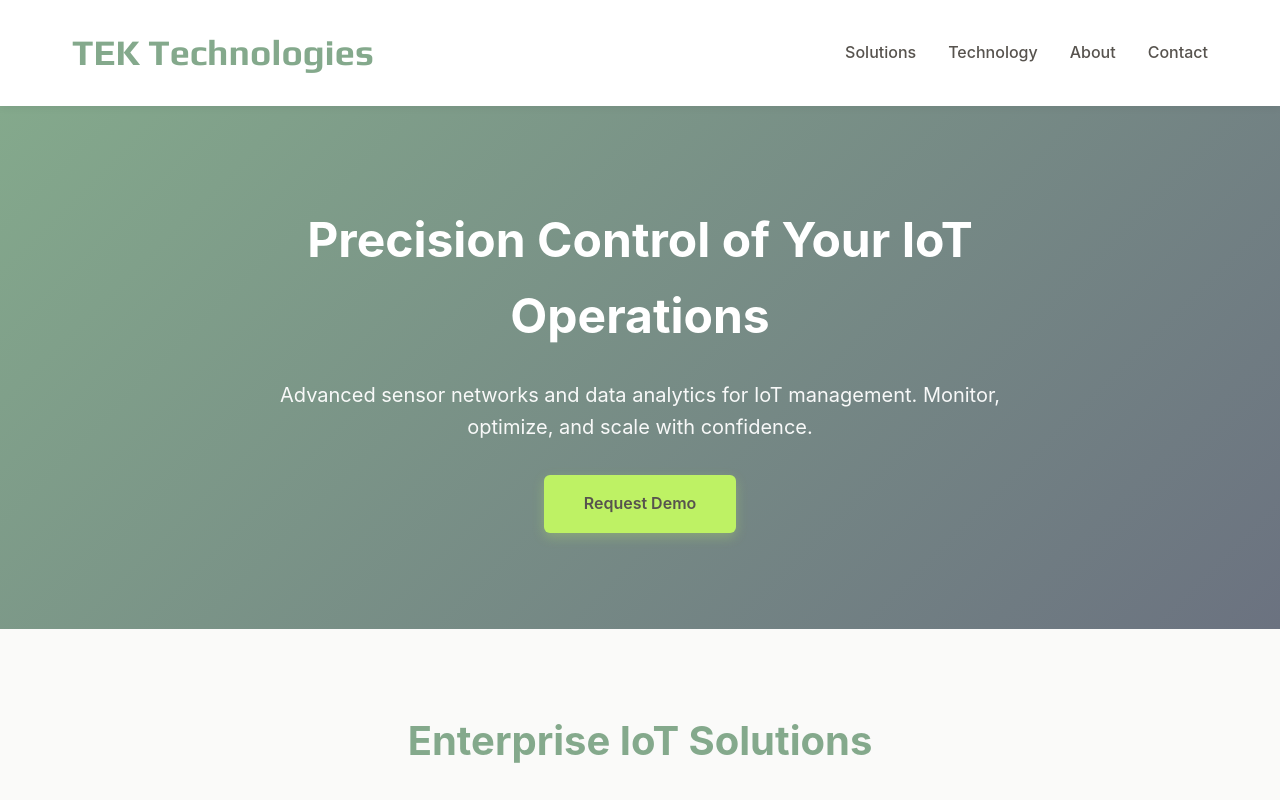
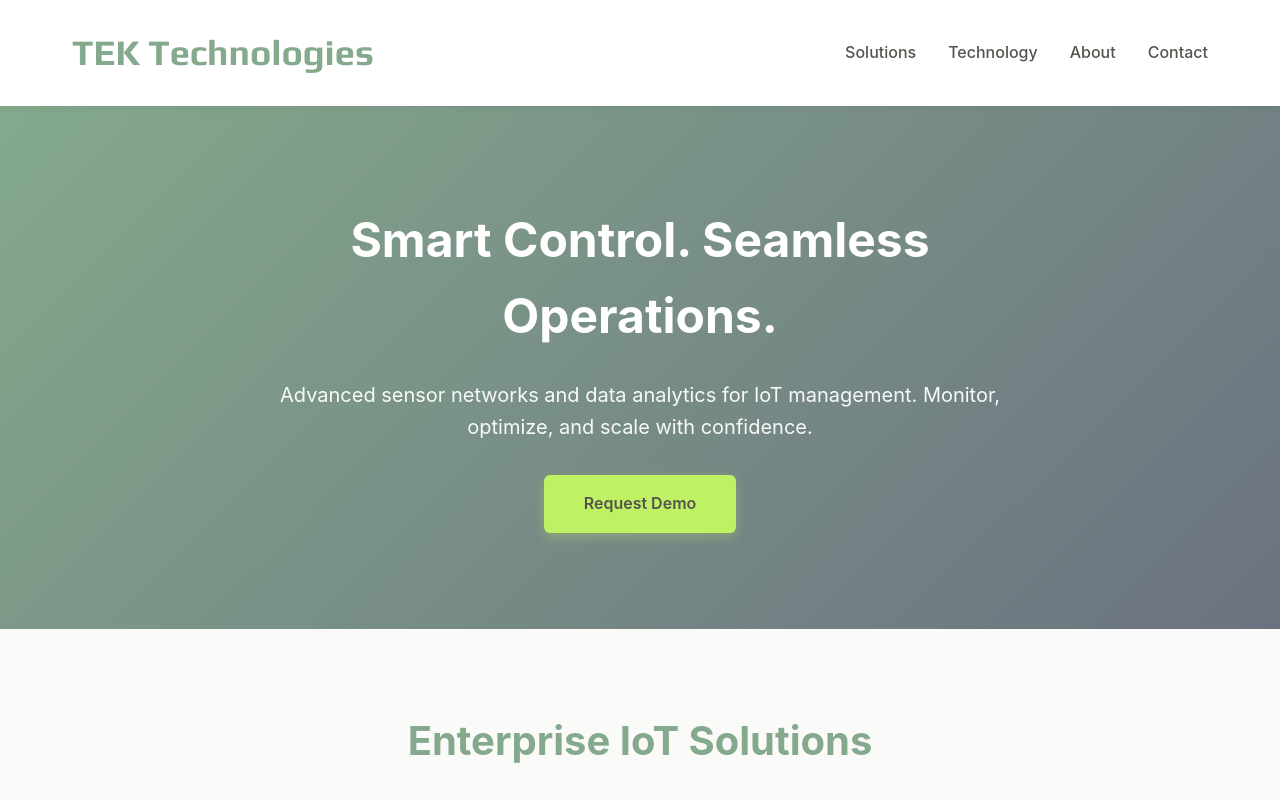
Before and after one commit to tektechnologies/tek-technologies, a React (Vite) app: page / in a window 1280 px wide. Shown: the top 800 px of the page. Built offline with nearby package versions, Linux system fonts and the light colour scheme.

Commit message:
update text content

```diff
--- a/src/components/main/MainSection.tsx
+++ b/src/components/main/MainSection.tsx
@@ -5,7 +5,7 @@ const Main: React.FC = () => {
     <>
       <section className="hero">
         <div className="hero-content">
-          <h1>Precision Control of Your IoT Operations</h1>
+          <h1>Smart Control. Seamless Operations.</h1>
           <p>
             Advanced sensor networks and data analytics for IoT management.
             Monitor, optimize, and scale with confidence.
```
